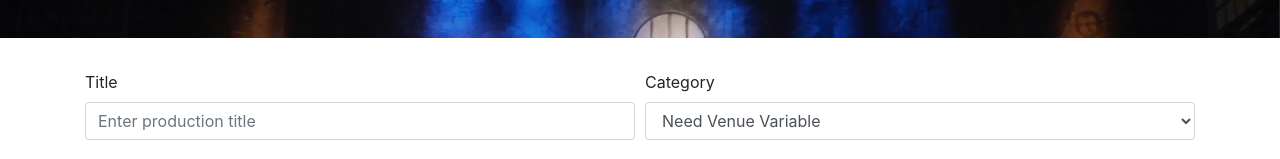
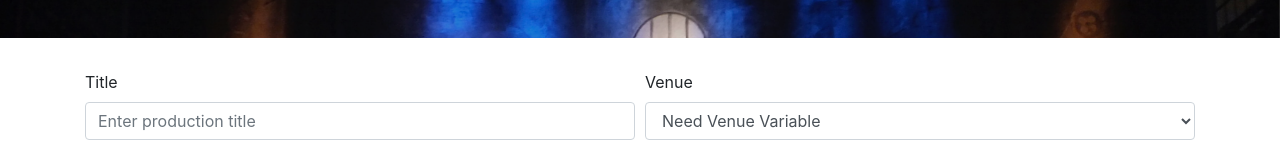
Before and after one commit to 2magpies/nextgig, a React (Create React App) app: page /post-audition in a window 1280 px wide. Shown: the part 218-377 px from the top of the page. Built offline with nearby package versions, Linux system fonts and the light colour scheme.

Commit message:
Corrected field label

```diff
--- a/src/components/auditions/PostAudition.js
+++ b/src/components/auditions/PostAudition.js
@@ -53,7 +53,7 @@ function PostAudition() {
             </Col>
             <Col>
               <Form.Group>
-                <Form.Label>Category</Form.Label>
+                <Form.Label>Venue</Form.Label>
                 <Form.Control as="select" name="venue">
                   <option value="" disabled defaultValue>
                     Choose One
```
